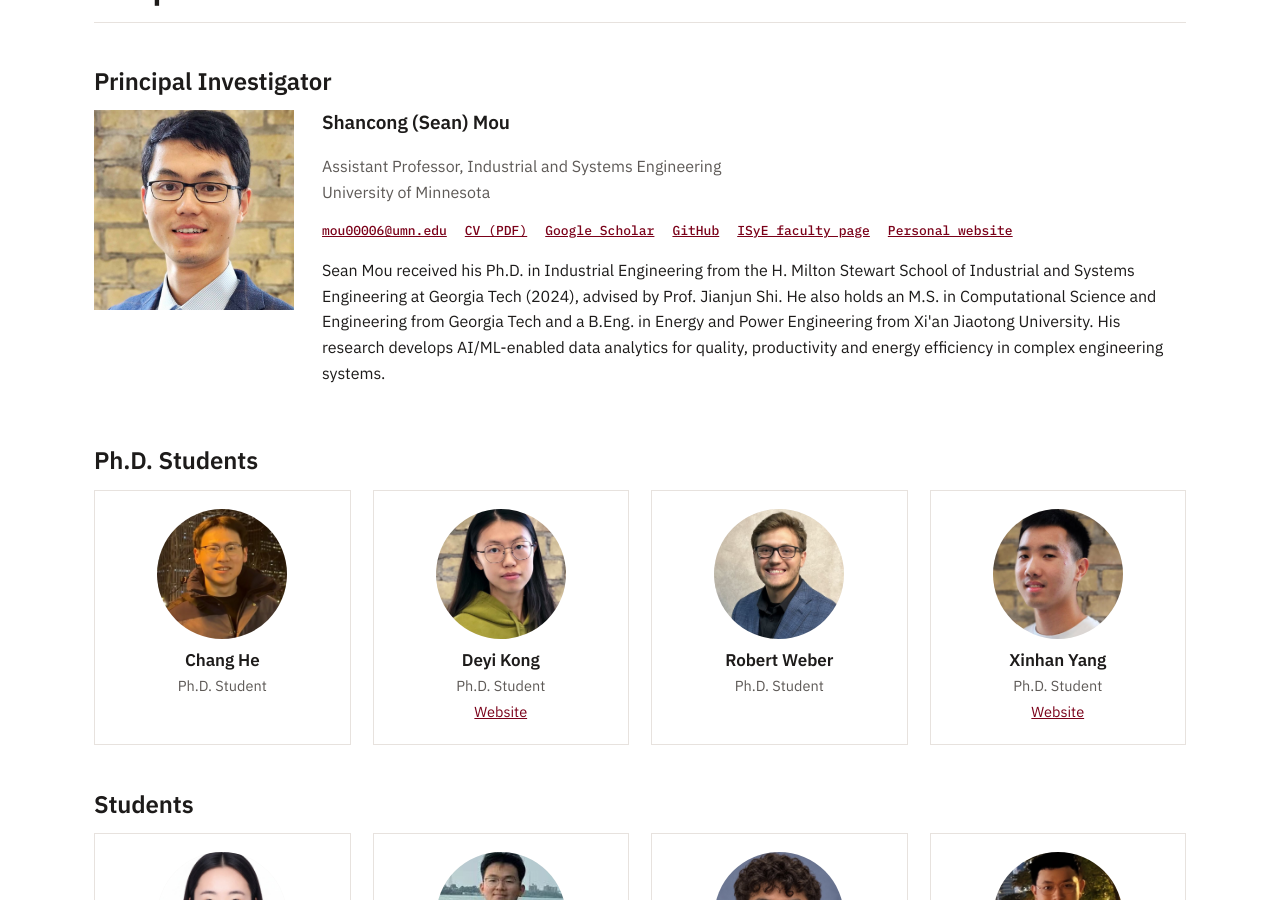
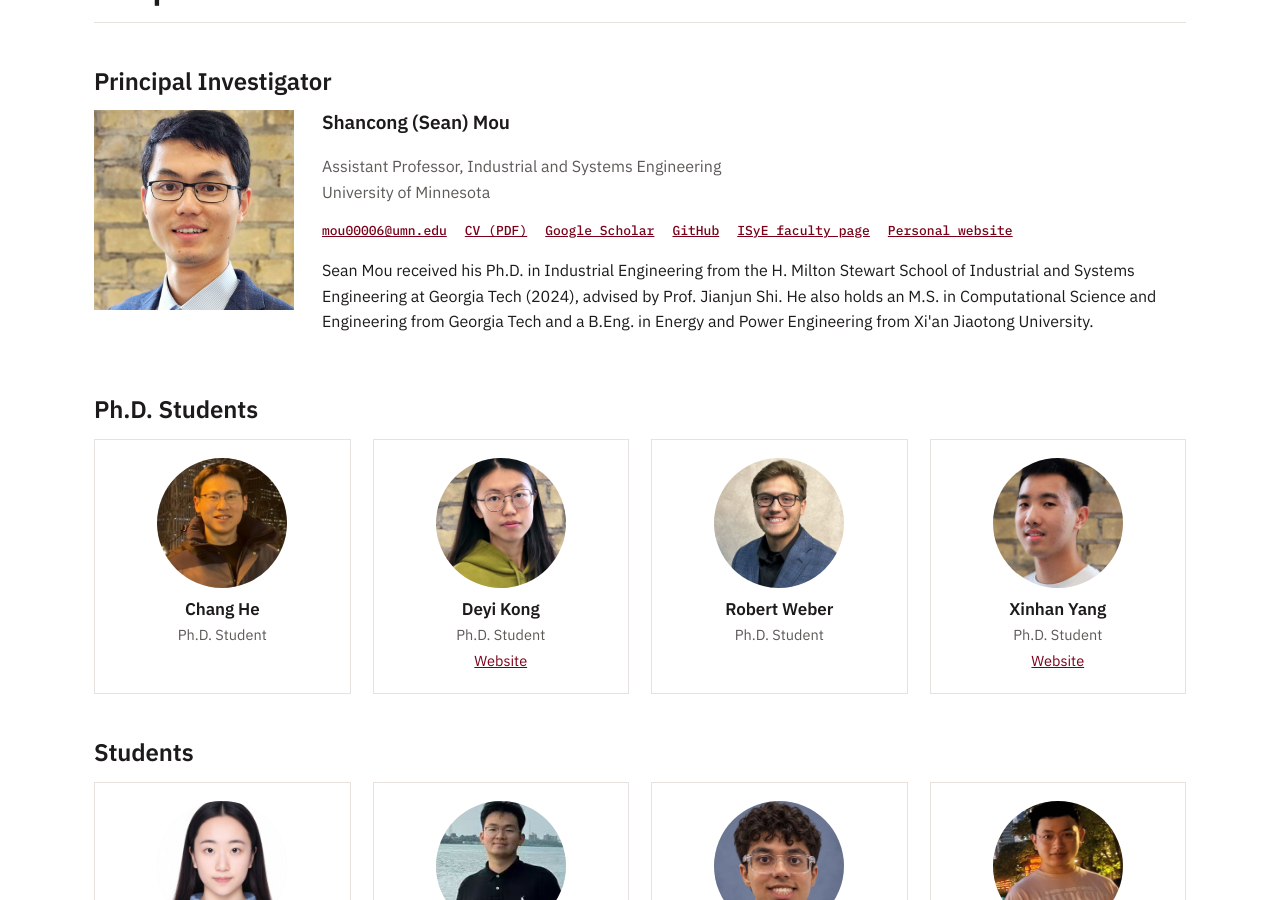
Before and after one commit to Mou-group-UMN/mou-group-umn.github.io, a Jekyll site: the page built from people.html, in a window 1280 px wide and 900 px high, scrolled down 315 px. Built offline with Jekyll 4.4.1, drawn with Linux system fonts in a browser that asks for light colours.

Commit message:
People: drop the last sentence of the PI bio
Co-Authored-By: Claude Opus 5.5 <noreply@anthropic.com>
Claude-Session: https://claude.ai/code/session_01XBj4b1asWe9EJC5WfSpYSG

```diff
--- a/_data/people.yml
+++ b/_data/people.yml
@@ -15,8 +15,7 @@ pi:
     Sean Mou received his Ph.D. in Industrial Engineering from the H. Milton Stewart School of Industrial and
     Systems Engineering at Georgia Tech (2024), advised by Prof. Jianjun Shi. He also holds an M.S. in
     Computational Science and Engineering from Georgia Tech and a B.Eng. in Energy and Power Engineering from
-    Xi'an Jiaotong University. His research develops AI/ML-enabled data analytics for quality, productivity and
-    energy efficiency in complex engineering systems.
+    Xi'an Jiaotong University.
 phd:
   - {name: Chang He, role: Ph.D. Student, photo: chang-he.jpg}
   - {name: Deyi Kong, role: Ph.D. Student, photo: deyi-kong.jpg, web: "https://cse.umn.edu/isye/deyi-kong"}
```
